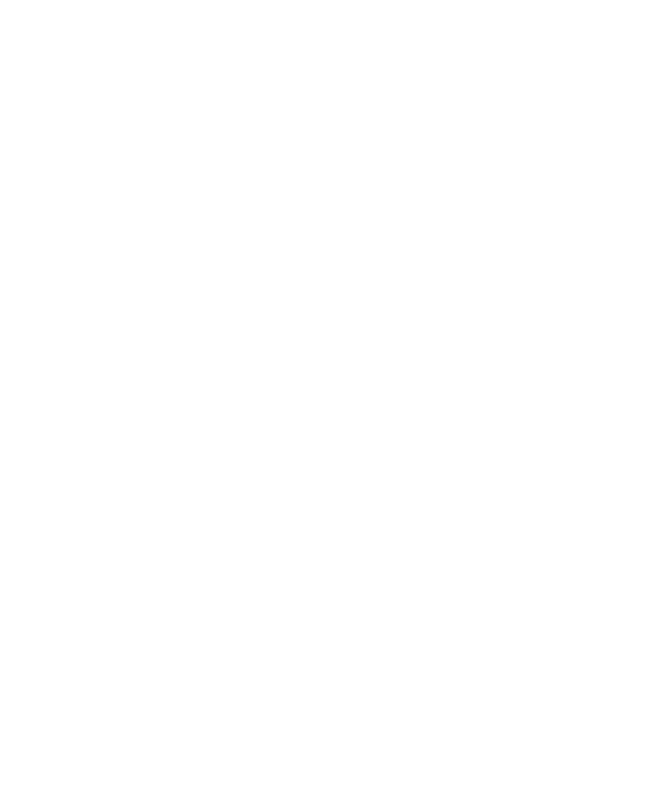
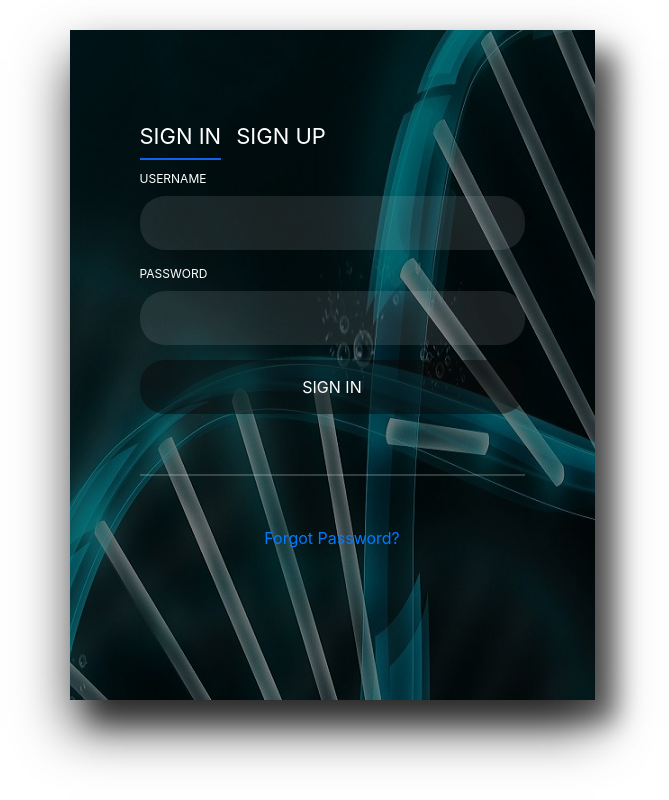
Before and after one commit to OinsaneX/tid2projeto, a React (Create React App) app: page / in a window 1280 px wide. Shown: the whole page, without its empty margins (308-977 px from the left). Built offline with nearby package versions, Linux system fonts and the light colour scheme.

Commit message:
route update

```diff
--- a/src/App.js
+++ b/src/App.js
@@ -46,7 +46,7 @@ const verifyLogin =async()=>{
       <Route exact path='/App/WorldInfo'>
       <Home list={covidList} token={token}/>
       </Route>
-      <Route exact path='/login'>
+      <Route exact path='/'>
       <Login  login={login}/>
       </Route>
 
```
